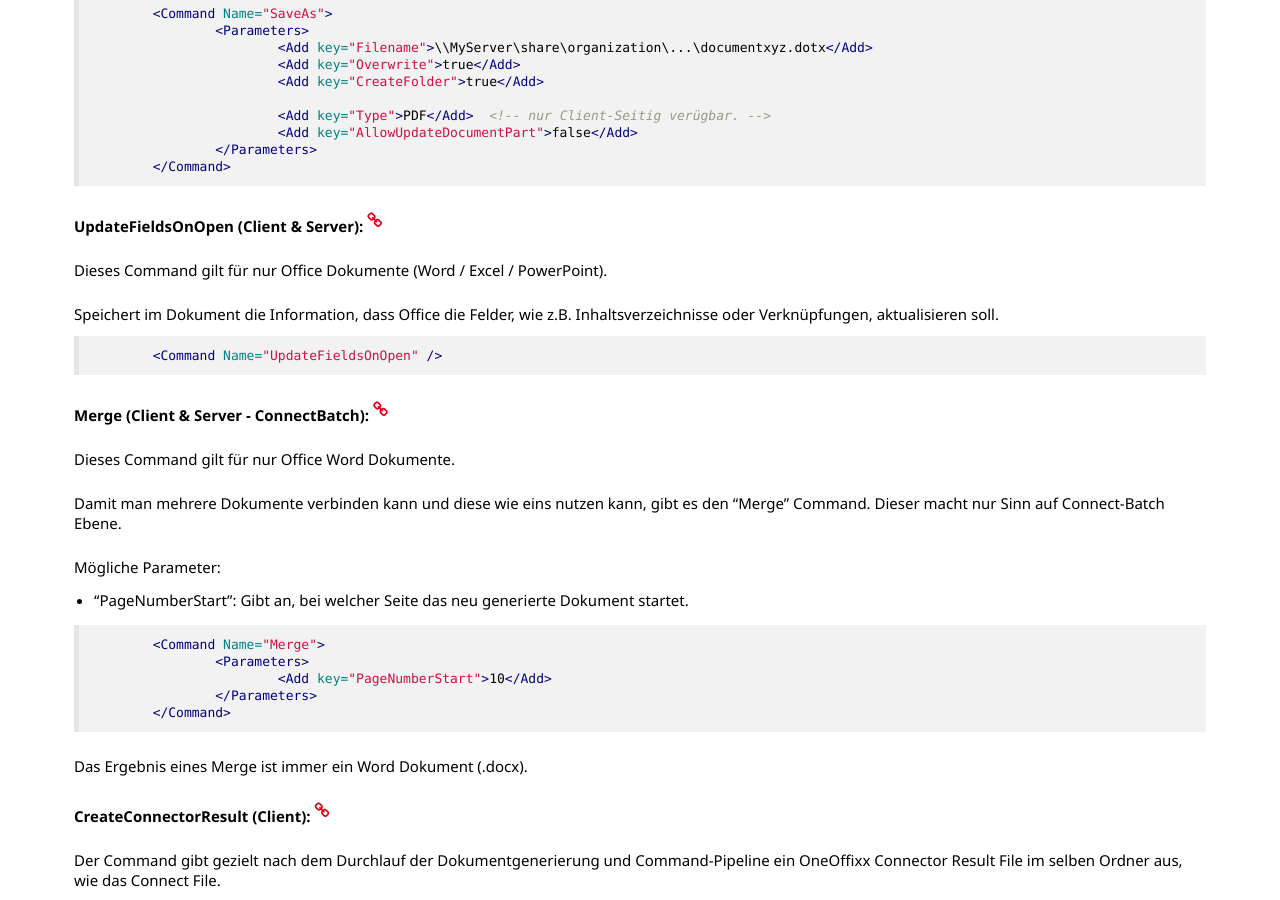
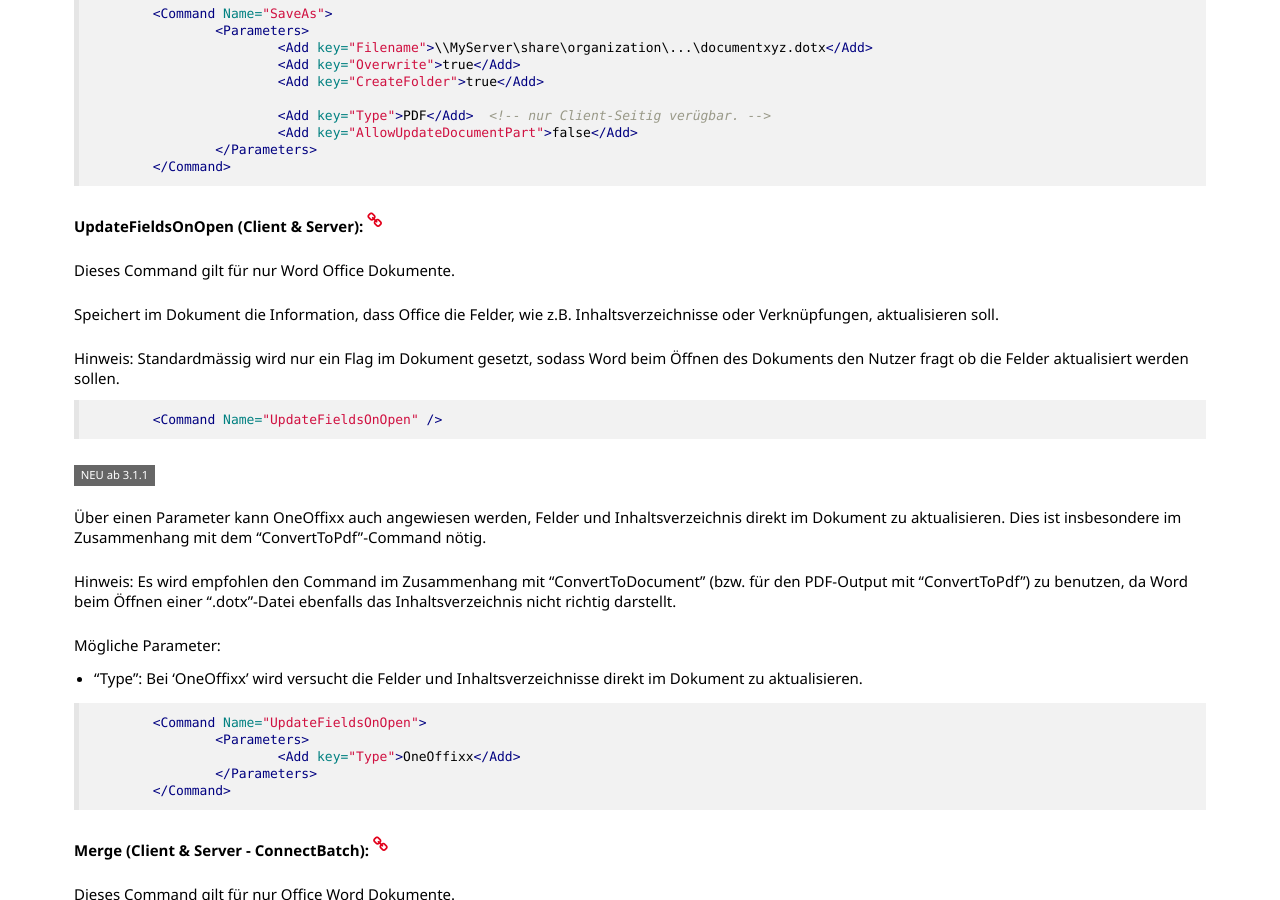
Before and after one commit to primesoft-group/oneoffixx-docs, a Jekyll site: the page built from _pages/connect/de/connect-commands.md, in a window 1280 px wide and 900 px high, scrolled down 3102 px. Built offline with Jekyll 4.4.1, drawn with Linux system fonts in a browser that asks for light colours; nearby versions of some CDN libraries; some web fonts are replaced.

Commit message:
UpdateFieldsOnOpen enhanced

````diff
--- a/_pages/connect/de/connect-commands.md
+++ b/_pages/connect/de/connect-commands.md
@@ -140,13 +140,34 @@ Nur Client-Seitig verfügbar:
 ```
 __UpdateFieldsOnOpen (Client & Server): {% include anchor.html name="updatefieldsonopen" %}__
 
-Dieses Command gilt für nur Office Dokumente (Word / Excel / PowerPoint).
+Dieses Command gilt für nur Word Office Dokumente.
 
 Speichert im Dokument die Information, dass Office die Felder, wie z.B. Inhaltsverzeichnisse oder Verknüpfungen, aktualisieren soll.
+
+Hinweis: Standardmässig wird nur ein Flag im Dokument gesetzt, sodass Word beim Öffnen des Dokuments den Nutzer fragt ob die Felder aktualisiert werden sollen.
 
 ```xml
 	<Command Name="UpdateFieldsOnOpen" />
 ```
+
+<span class="label label-info">NEU ab 3.1.1</span>
+
+Über einen Parameter kann OneOffixx auch angewiesen werden, Felder und Inhaltsverzeichnis direkt im Dokument zu aktualisieren. Dies ist insbesondere im Zusammenhang mit dem "ConvertToPdf"-Command nötig.
+
+Hinweis: Es wird empfohlen den Command im Zusammenhang mit "ConvertToDocument" (bzw. für den PDF-Output mit "ConvertToPdf") zu benutzen, da Word beim Öffnen einer ".dotx"-Datei ebenfalls das Inhaltsverzeichnis nicht richtig darstellt.
+
+Mögliche Parameter:
+
+* "Type": Bei 'OneOffixx' wird versucht die Felder und Inhaltsverzeichnisse direkt im Dokument zu aktualisieren.
+
+```xml
+	<Command Name="UpdateFieldsOnOpen">
+		<Parameters>
+			<Add key="Type">OneOffixx</Add>
+		</Parameters>
+	</Command>
+```
+
 
 __Merge (Client & Server - ConnectBatch): {% include anchor.html name="merge" %}__
 
````
